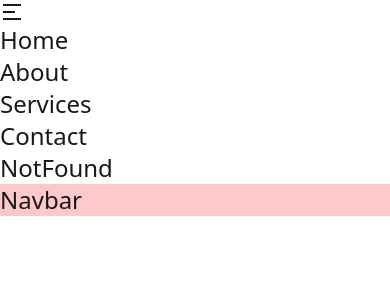
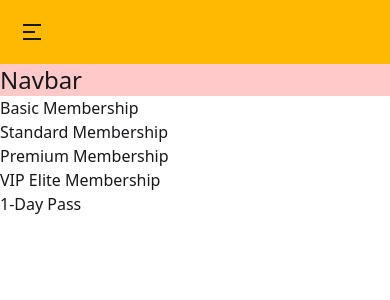
Before and after one commit to rubayedhasan/route-navbar-first, a React (Vite) app: page / in a window 390 px wide. Shown: the top 300 px of the page. Built offline with nearby package versions, Linux system fonts and the light colour scheme.

Commit message:
navbar make responsive and add transition to left the nav item container down and add PriceOptions & PriceOption component

```diff
--- a/src/App.jsx
+++ b/src/App.jsx
@@ -1,5 +1,6 @@
 import "./App.css";
 import NavBar from "./components/NavBar/NavBar.jsx";
+import PriceOptions from "./components/PriceOptions/PriceOptions.jsx";
 
 function App() {
   return (
@@ -8,6 +9,8 @@ function App() {
       <NavBar></NavBar>
 
       <h1 className="text-2xl bg-red-200">Navbar</h1>
+
+      <PriceOptions></PriceOptions>
     </>
   );
 }
--- a/src/components/NavBar/NavBar.jsx
+++ b/src/components/NavBar/NavBar.jsx
@@ -17,14 +17,21 @@ const NavBar = () => {
   ];
 
   return (
-    <nav className="text-2xl md:hidden">
+    <nav className="">
       {/* hamburger icons container  */}
-      <div onClick={() => setOpenMenu(!openMenu)}>
+      <div
+        onClick={() => setOpenMenu(!openMenu)}
+        className="text-2xl p-5 md:hidden bg-amber-400"
+      >
         {openMenu === true ? <RxCross2 /> : <RiMenu2Fill />}
       </div>
 
       {/* nav items container  */}
-      <ul className="md:flex">
+      <ul
+        className={`md:flex bg-amber-200 p-5 absolute md:static duration-700  ${
+          openMenu ? "top-16" : "-top-80"
+        }`}
+      >
         {/* nav items  */}
         {routes.map((route) => (
           <NavLink key={route?.id} route={route}></NavLink>
--- a/src/components/NavLink/NavLink.jsx
+++ b/src/components/NavLink/NavLink.jsx
@@ -1,7 +1,7 @@
 import PropTypes from "prop-types";
 const NavLink = ({ route }) => {
   return (
-    <li className="mr-10">
+    <li className="mr-10 text-lg md:text-xl hover:bg-amber-50 md:px-4 md:py-2 md:rounded-sm hover:font-bold duration-1000">
       <a href={route?.path}>{route?.name}</a>
     </li>
   );
--- /dev/null
+++ b/src/components/PriceOption/PriceOption.jsx
@@ -0,0 +1,11 @@
+import React from "react";
+
+const PriceOption = ({ option }) => {
+  return (
+    <div>
+      <p>{option.name}</p>
+    </div>
+  );
+};
+
+export default PriceOption;
--- /dev/null
+++ b/src/components/PriceOptions/PriceOptions.jsx
@@ -0,0 +1,84 @@
+import PriceOption from "../PriceOption/PriceOption";
+
+const PriceOptions = () => {
+  //   priceOptions
+  const gymPricingOptions = [
+    {
+      id: "BASIC001",
+      name: "Basic Membership",
+      description:
+        "Perfect for beginners who want essential gym access without extra perks.",
+      features: [
+        "Access to gym floor",
+        "Cardio + strength machines",
+        "Locker access",
+        "Free Wi-Fi",
+      ],
+      price: 29.99,
+    },
+    {
+      id: "STANDARD002",
+      name: "Standard Membership",
+      description:
+        "Great for regular users who want access to classes and a more complete experience.",
+      features: [
+        "24/7 gym access",
+        "Group fitness classes",
+        "Locker + shower access",
+        "1 free personal training session",
+      ],
+      price: 49.99,
+    },
+    {
+      id: "PREMIUM003",
+      name: "Premium Membership",
+      description:
+        "Ideal for committed members who want advanced facilities and extra guidance.",
+      features: [
+        "Unlimited fitness classes",
+        "Sauna + steam room",
+        "Towel service",
+        "Monthly body assessment",
+        "3 personal training sessions",
+      ],
+      price: 79.99,
+    },
+    {
+      id: "VIP004",
+      name: "VIP Elite Membership",
+      description:
+        "For serious fitness enthusiasts who want maximum benefits and exclusive services.",
+      features: [
+        "Priority 24/7 access",
+        "Unlimited personal training",
+        "Recovery zone + massage chair",
+        "Nutrition and meal plan",
+        "Exclusive VIP events",
+      ],
+      price: 129.99,
+    },
+    {
+      id: "DAYPASS005",
+      name: "1-Day Pass",
+      description:
+        "For visitors or occasional users who want full access for a single day.",
+      features: [
+        "Full gym access for 24 hours",
+        "Locker and shower access",
+        "Includes cardio + strength areas",
+        "Access to one fitness class",
+      ],
+      price: 9.99,
+    },
+  ];
+
+  return (
+    <div>
+      {gymPricingOptions.map((option) => (
+        <PriceOption key={option.id} option={option}></PriceOption>
+      ))}
+    </div>
+  );
+};
+
+export default PriceOptions;
```
